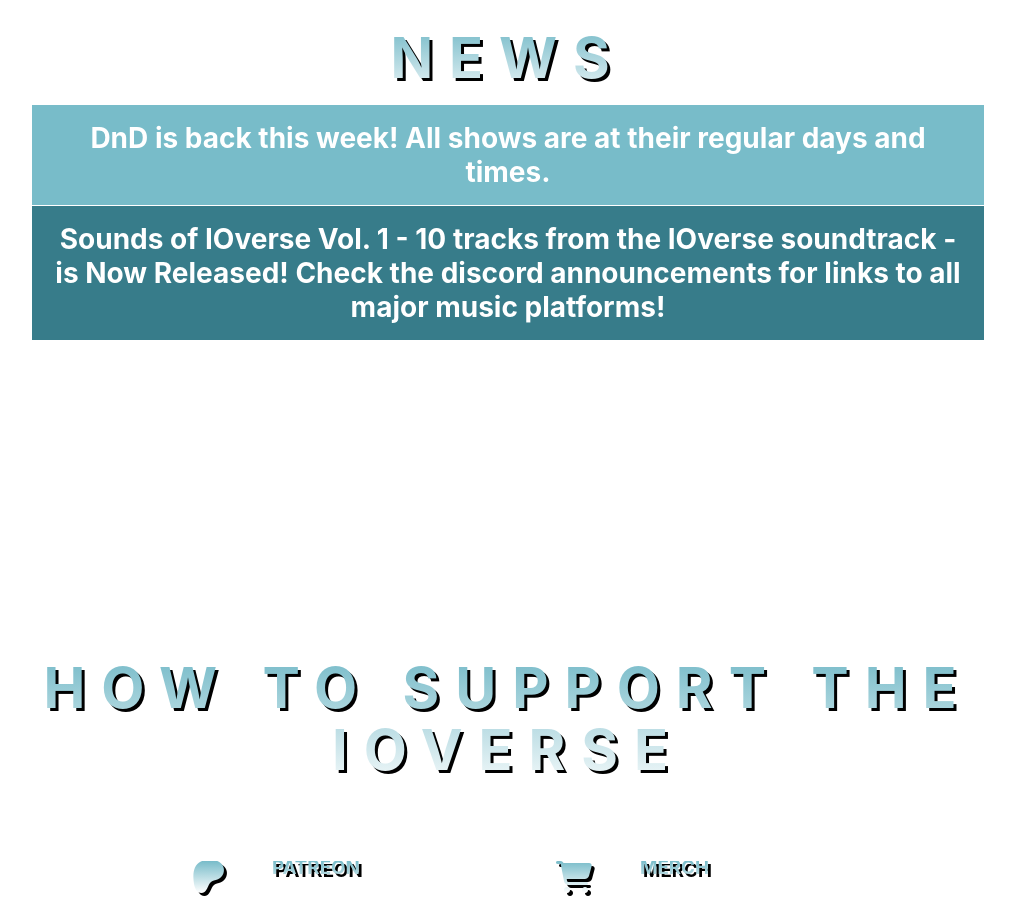
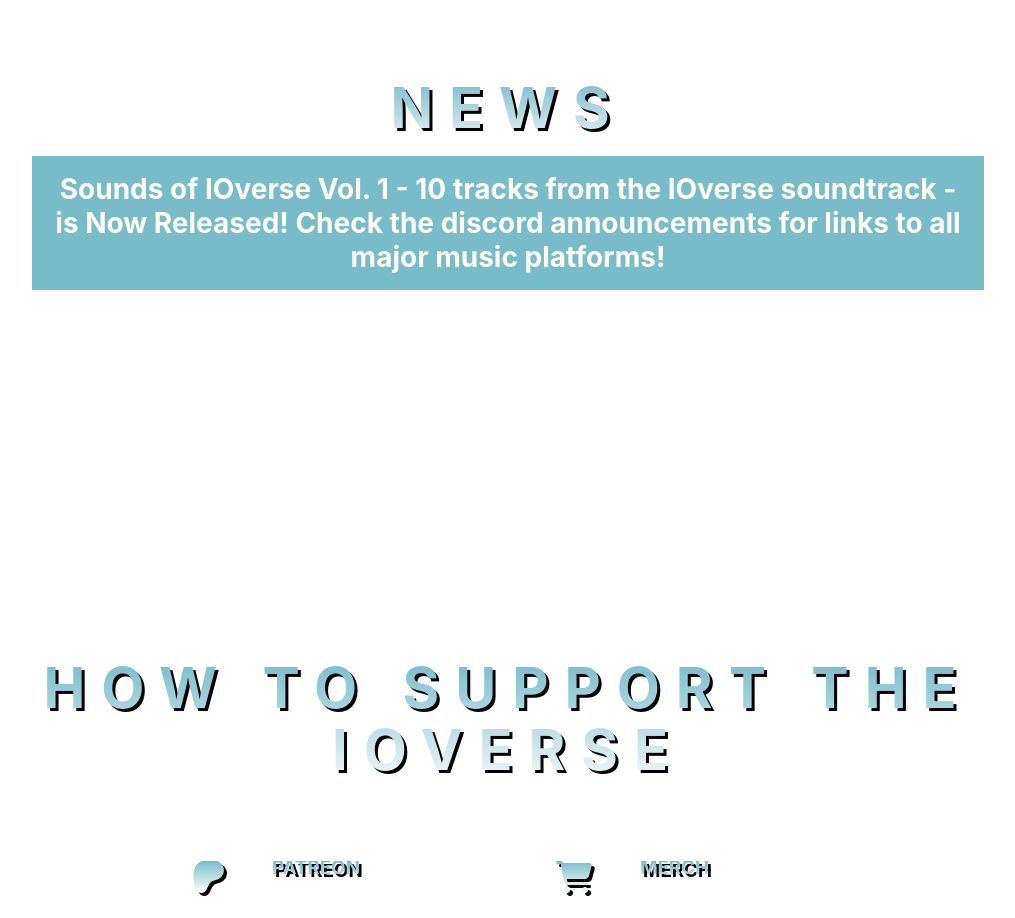
Before and after one commit to jrthayer/WorldOfIo.info, a React (Create React App) app: page /#hero in a window 1280 px wide. Shown: the part 1980-2898 px from the top of the page, without its empty margins (132-1147 px from the left). Built offline with nearby package versions, Linux system fonts and the light colour scheme.

Commit message:
Update news

```diff
--- a/src/data/news.js
+++ b/src/data/news.js
@@ -1,7 +1,4 @@
 export default [
-    {
-        header: "DnD is back this week! All shows are at their regular days and times.",
-    },
     {
         header: "Sounds of IOverse Vol. 1 - 10 tracks from the IOverse soundtrack - is Now Released! Check the discord announcements for links to all major music platforms!",
     },
```
